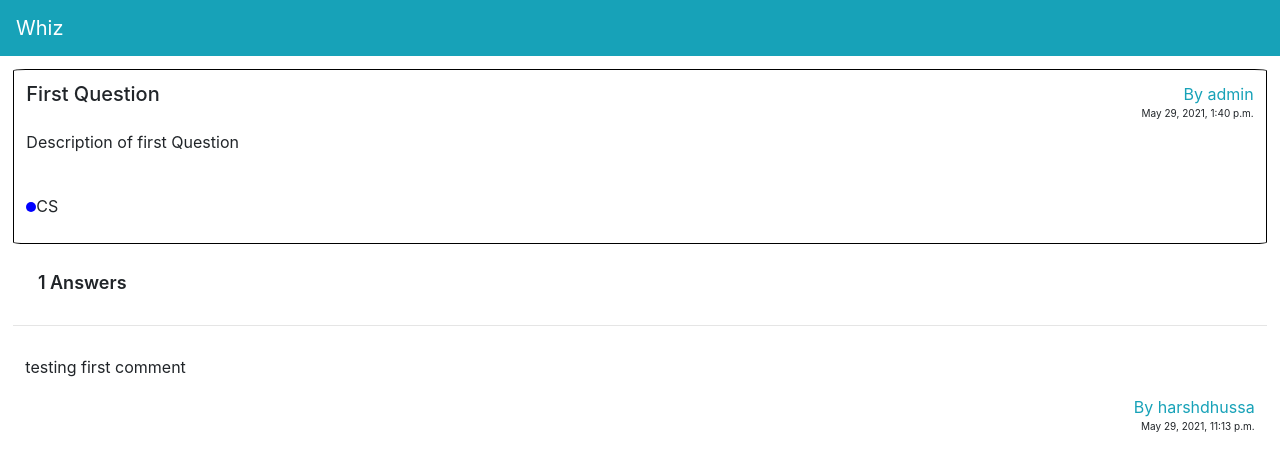
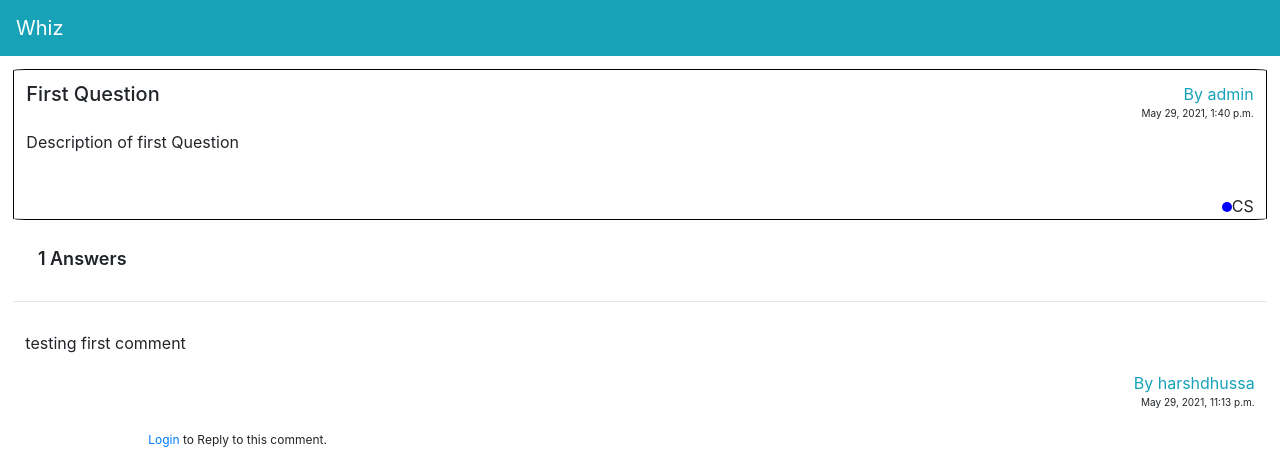
Before and after one commit to HarshDhussa1008/WhizApp, a Django app: page /home/1/ in a window 1280 px wide. Shown: the top 457 px of the page. Run offline with Django 3.2, Linux system fonts and the light colour scheme; data comes from the database, SQL or seed files in the repository; some libraries are stand-ins or nearby versions.

Commit message:
Update post_details.html

```diff
--- a/whizapp/templates/whizapp/post_details.html
+++ b/whizapp/templates/whizapp/post_details.html
@@ -31,7 +31,9 @@
                 {% endfor %}
                 {% endif %}
             </div>
+            <div style='float: right;'>
             <span class="dot" style='height: 10px;width: 10px;background-color: blue;border-radius: 50%;display: inline-block;'></span>{{ post.department }}
+            </div>
         </div>
 <!--        <label for="desc"><h4>Description </h4></label>-->
 <!--        <div id="desc" style="border: 1px solid black;padding: 1%;margin: 1% 0%;border-radius: 1%;">-->
```
